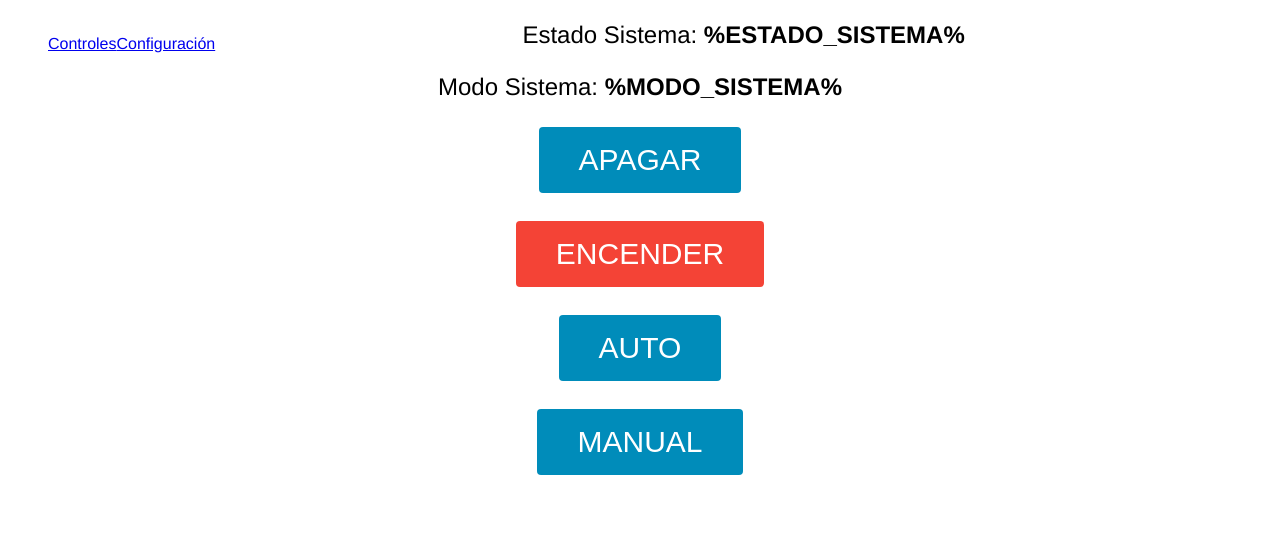
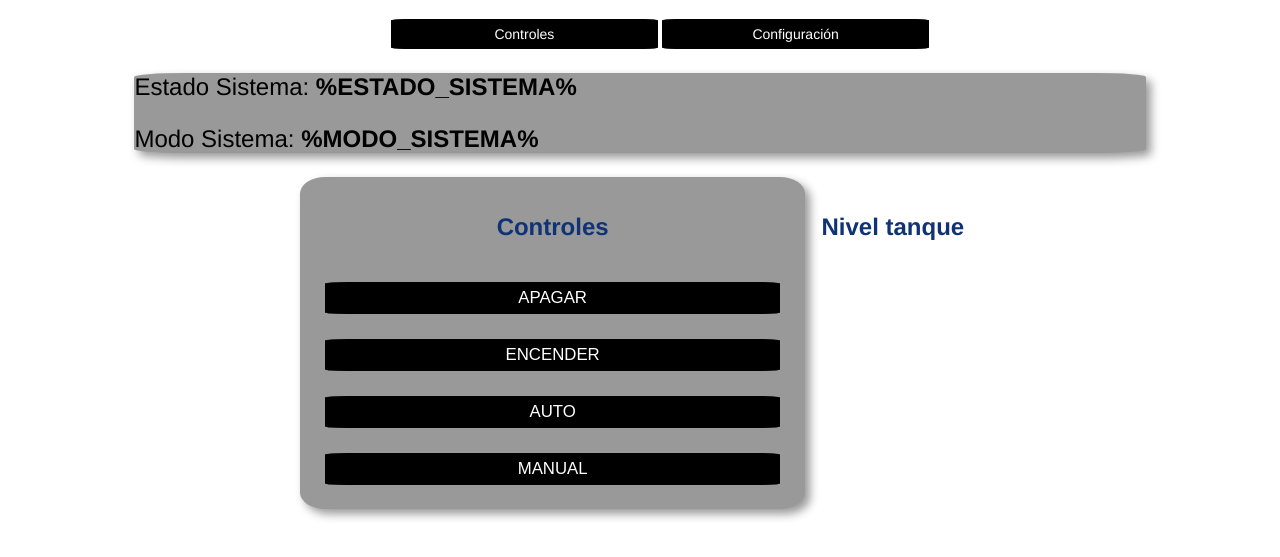
Before and after one commit to VALERYRAMIREZ/Sis_Hidro, a plain HTML site: page data/index.html in a window 1280 px wide. Shown: the part 93-650 px from the top of the page. Drawn offline with Linux system fonts and the light colour scheme.

Commit message:
Cambiados los estilos para que los botones y menú salgan en color negro y se cambien a color blanco al pasar el cursor sobre ellos, además se creó la caja para todos los grupos en la página principal.

```diff
--- a/data/index.html
+++ b/data/index.html
@@ -21,10 +21,17 @@
             <p>Estado Sistema: <strong>%ESTADO_SISTEMA%</strong></string></p>
             <p>Modo Sistema: <strong>%MODO_SISTEMA%</strong></p>
         </div>
-        <div class="caja_controles">
-            <p><a href="/apagar"><button class="button">APAGAR</button></a></p>
-            <p><a href="/encender"><button class="button button2">ENCENDER</button></a></p>
-            <p><a href="/auto"><button class="button">AUTO</button></a></p>
-            <p><a href="/manual"><button class="button">MANUAL</button></a></p>
+        <div class="cuerpo_sistema">
+            <div class="controles_sistema">
+                <h2>Controles</h2>
+                <p><a href="/apagar"><button class="button">APAGAR</button></a></p>
+                <p><a href="/encender"><button class="button">ENCENDER</button></a></p>
+                <p><a href="/auto"><button class="button">AUTO</button></a></p>
+                <p><a href="/manual"><button class="button">MANUAL</button></a></p>
+            </div>
+            <div class="monitor_tanque">
+                <h2>Nivel tanque</h2>
+            </div>
+        </div>
     </body>
 </html>
--- a/data/style.css
+++ b/data/style.css
@@ -4,7 +4,7 @@ html {
     margin: 0px auto;
     text-align: center;
   }
-  h1{
+  h1, h2 {
     color: #0F3376;
     padding: 2vh;
   }
@@ -13,18 +13,56 @@ html {
   }
   .button {
     display: inline-block;
-    background-color: #008CBA;
-    border: none;
-    border-radius: 4px;
-    color: white;
-    padding: 16px 40px;
-    text-decoration: none;
-    font-size: 30px;
-    margin: 2px;
+    width: 90%;
+    font-size: 70%;
+    padding: 5px 10px;
+    background-color: #000;
+    border: 1px solid #000;
+    text-align: center;
+    color: #fff;
+    border-radius: 5%;
     cursor: pointer;
   }
+
   .button2 {
     background-color: #f44336;
+  }
+
+  /* Formato de la caja de control del sistema. */
+
+  .cuerpo_sistema {
+    display: flex;
+    justify-content: center;
+    border-color: #000;
+    border-radius: 5%;
+  }
+
+  .estado_sistema {
+    width: 80%;
+    border-color: #000;
+    background-color: #999;
+    border-radius: 5%;
+    box-shadow: 5px 5px 10px#999;
+    margin: 0 auto;
+    text-align: left;
+  }
+
+  .controles_sistema {
+    width: 40%;
+    border-color: #000;
+    background-color: #999;
+    border-radius: 5%;
+    box-shadow: 5px 5px 10px#999;
+    margin-left: 0px;
+  }
+
+  .monitor_sistema {
+    width: 40%;
+    border-color: #000;
+    background-color: #999;
+    border-radius: 5%;
+    box-shadow: 5px 5px 10px#999;
+    margin-right: 0px ;
   }
 
   /* Formato para imagen de la página no encontrado. */
@@ -38,9 +76,32 @@ html {
 
   /* Comfiguración del menú del sistema. */
 
-  .menu ul {
+  .menu nav a {
+    text-decoration: none;
+    font-size: 20px;
+    color: inherit;
+    font-size: 14px;
+    /*display: flex;
+    float: left;
+    justify-content: center;*/
+  }
+
+  .menu nav li {
     list-style: none;
-    display: flex;
-    float: left;
-    justify-content: center;
+    display: inline-block;
+    width: 20%;
+    padding: 5px 10px;
+    background-color: #000;
+    border: 1px solid #000;
+    text-align: center;
+    color: #fff;
+    border-radius: 5%;
+    cursor: pointer;
   }
+
+  .menu nav li:hover,
+  .button:hover {
+    background-color: #fff;
+    color: #000;
+    transition: 0.4s;
+  }
```
